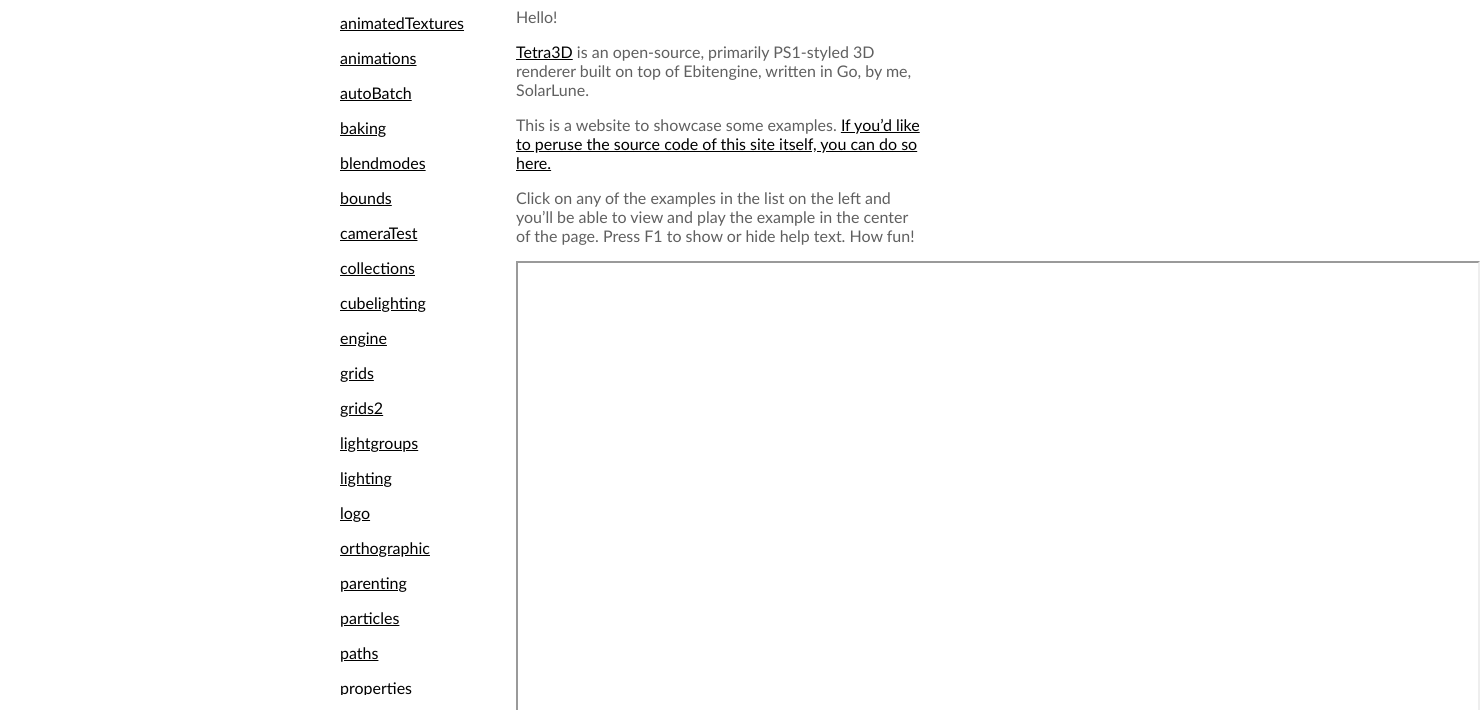
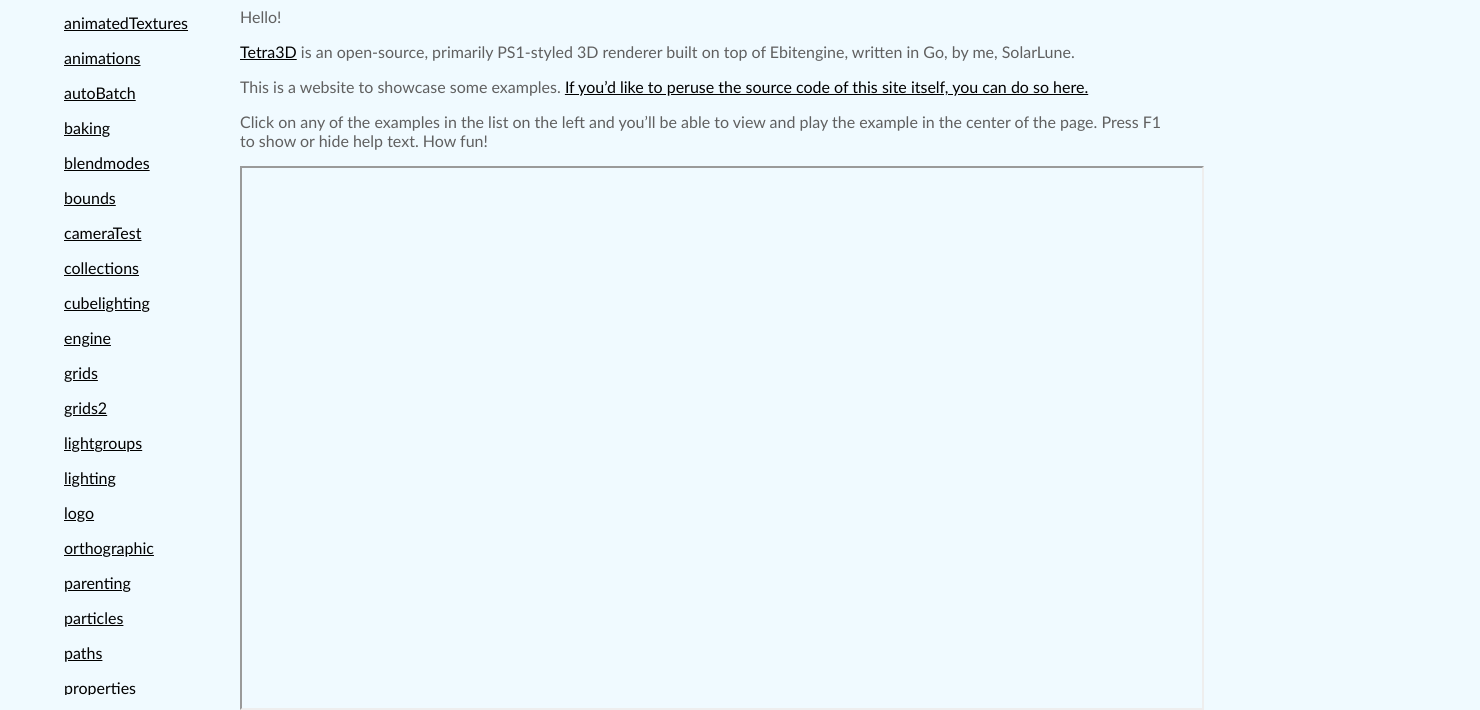
Before and after one commit to SolarLune/tetra3d.site, a plain HTML site: page index.html in a window 1280 px wide. Shown: the part 89-799 px from the top of the page, 1480 px wide, since content can reach past the window. Drawn offline with Linux system fonts and the light colour scheme; no server answers.

Commit message:
Adding readme, tweaking css.

```diff
--- a/site.css
+++ b/site.css
@@ -4,15 +4,13 @@ html {
 }
 
 body {
-    margin-left: 160px;
-
     font-family: "Gill Sans", sans-serif;
     color: #606060;
-    max-width: 600px;
-    margin:auto;
-    background: url("assets/PageBG.png");
-    /* background-position: top; */
-    background-attachment: fixed;
+    margin:64px;
+
+    background-color: #f0faff;
+
+    max-width: 1120px; /*960px iframe width + 160px sidebar*/
 }
 
 .sidebar {
@@ -28,14 +26,11 @@ body {
 
     padding: 16px;
     margin-top: 64px;
-    background-color:white;
 }
 
 .header {
     margin-left: 160px;
 
-    background-color:white;
-    /* padding: 16px; */
     margin: 0px;
     position:fixed;
     text-align: center;
```
Also changed, not shown: 1 other file.
